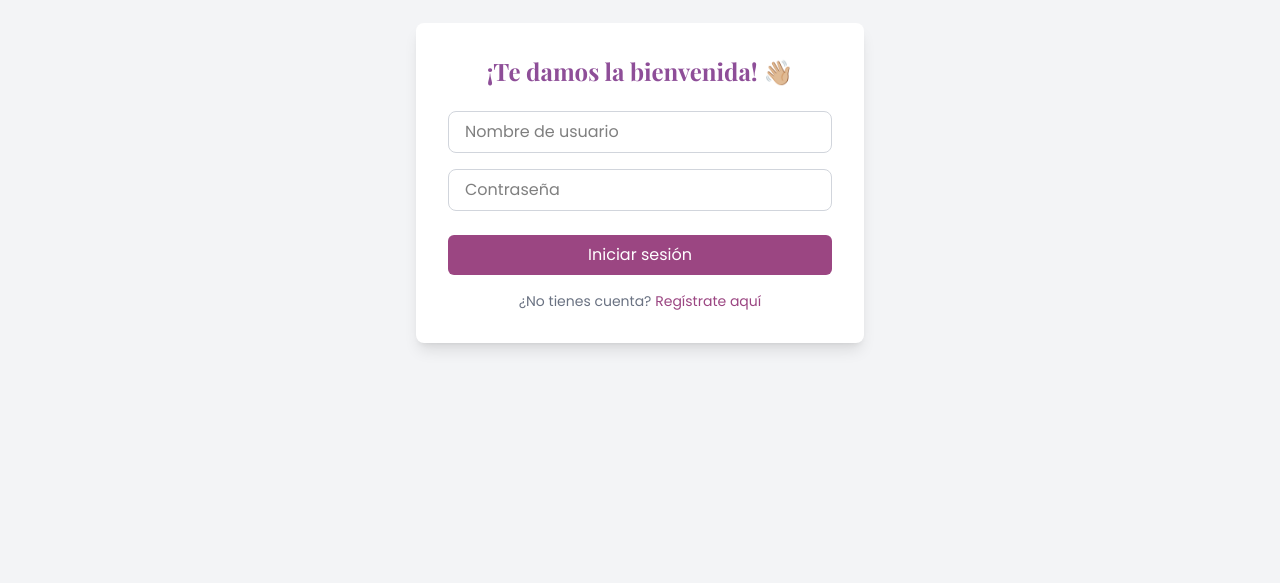
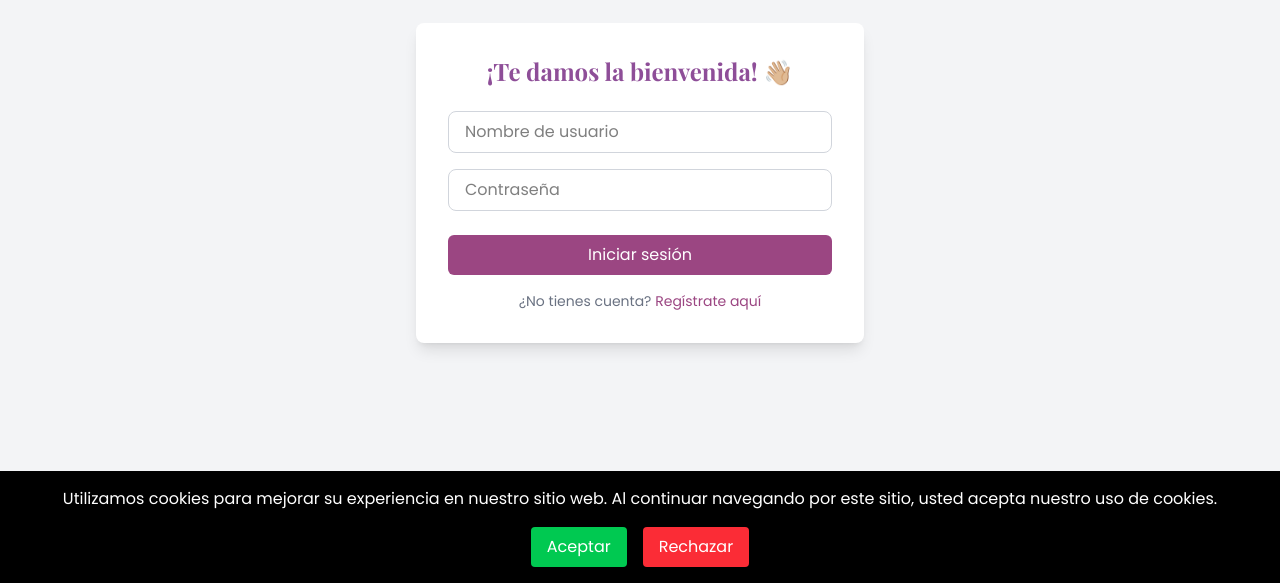
Before and after one commit to HackSisters/reborn-market-front, a React (Vite) app: page /login in a window 1280 px wide. Shown: the part 217-800 px from the top of the page. Built offline with nearby package versions, Linux system fonts and the light colour scheme; a web font is replaced by a local one.

Commit message:
cookie notice created

```diff
--- /dev/null
+++ b/src/components/users/CookieConsent.jsx
@@ -0,0 +1,50 @@
+import React, { useState, useEffect } from 'react';
+
+const CookieConsent = () => {
+    const [isVisible, setIsVisible] = useState(false);
+
+    useEffect(() => {
+        const cookie = localStorage.getItem('cookie-consent');
+        if (!cookie) {
+            setIsVisible(true);
+        }
+    }, []);
+
+    const handleAccept = () => {
+        localStorage.setItem('cookie-consent', 'accepted');
+        setIsVisible(false);
+    };
+
+    const handleReject = () => {
+        localStorage.setItem('cookie-consent', 'rejected');
+        setIsVisible(false);
+    };
+
+    if (!isVisible) {
+        return null;
+    }
+
+    return (
+        <div className="fixed bottom-0 w-full bg-black text-white p-4 text-center z-50">
+            <p className="mb-4">
+                Utilizamos cookies para mejorar su experiencia en nuestro sitio web. Al continuar navegando por este sitio, usted acepta nuestro uso de cookies.
+            </p>
+            <div className="flex justify-center space-x-4">
+                <button
+                    onClick={handleAccept}
+                    className="px-4 py-2 bg-green-500 text-white rounded hover:bg-green-600"
+                    >
+                    Aceptar
+                </button>
+                <button
+                    onClick={handleReject}
+                    className="px-4 py-2 bg-red-500 text-white rounded hover:bg-red-600"
+                    >
+                    Rechazar
+                </button>
+                </div>
+        </div>
+    );
+};
+
+export default CookieConsent;
--- a/src/routes/AppRouter.jsx
+++ b/src/routes/AppRouter.jsx
@@ -5,6 +5,7 @@ import ProductDetail from "../pages/products/ProductDetail";
 import Login from "../pages/users/Login";
 import Contact from "../pages/users/Contact";
 import MainLayout from "../layouts/MainLayout";
+import CookieConsent from "../components/users/CookieConsent";
 
 const AppRouter = () => {
     return (
@@ -16,9 +17,9 @@ const AppRouter = () => {
                     <Route path="/products/:id" element={<ProductDetail />} />
                 </Route>
 
-
                 <Route path="/login" element={<Login />} />
             </Routes>
+            <CookieConsent />
         </AuthProvider>
 
     )
```
